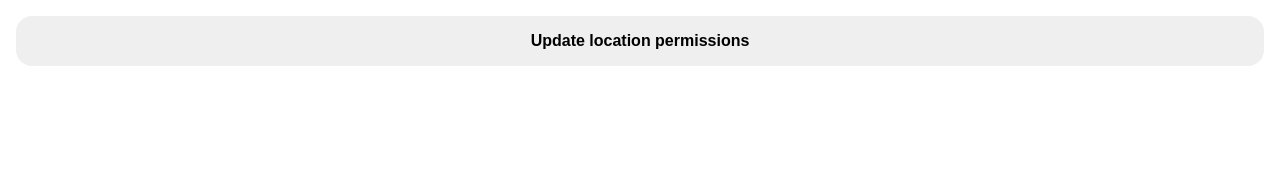
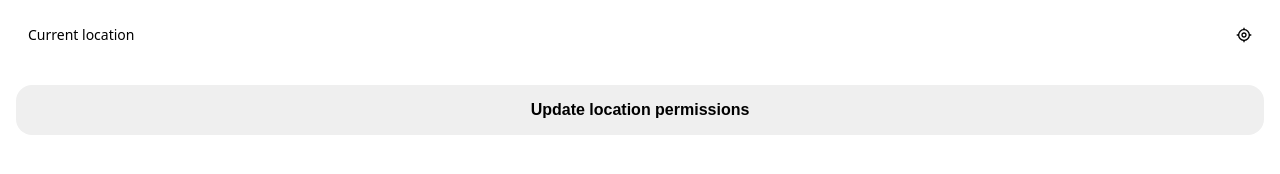
Before and after one commit to veyndan/weather, a website built with Vite: page index.html in a window 1280 px wide. Built offline with nearby package versions, Linux system fonts and the light colour scheme.

Commit message:
Add header for current location section

```diff
--- a/index.css
+++ b/index.css
@@ -1,5 +1,9 @@
 :root {
 	color-scheme: dark light;
+}
+
+html {
+	font-family: system-ui;
 }
 
 body {
@@ -12,7 +16,27 @@ button {
 
 body > main > section {
 	display: flex;
+	flex-direction: column;
+	gap: 16px;
 	padding: 16px;
+
+	& > header {
+		align-items: center;
+		display: flex;
+		justify-content: space-between;
+		padding-inline: 12px;
+
+		& > h1 {
+			font-size: .875rem;
+			font-weight: normal;
+			line-height: 1;
+		}
+
+		& > svg {
+			fill: currentColor;
+			width: 16px;
+		}
+	}
 
 	& > button {
 		background: accentColor;
--- a/index.html
+++ b/index.html
@@ -12,6 +12,13 @@
 	<body>
 		<main>
 			<section>
+				<header>
+					<h1>Current location</h1>
+					<svg xmlns="http://www.w3.org/2000/svg" viewBox="0 -960 960 960">
+						<path d="M440-42v-80q-125-14-214.5-103.5T122-440H42v-80h80q14-125 103.5-214.5T440-838v-80h80v80q125 14 214.5 103.5T838-520h80v80h-80q-14 125-103.5 214.5T520-122v80h-80Zm238-240q82-82 82-198t-82-198q-82-82-198-82t-198 82q-82 82-82 198t82 198q82 82 198 82t198-82Zm-311-85q-47-47-47-113t47-113q47-47 113-47t113 47q47 47 47 113t-47 113q-47 47-113 47t-113-47Zm169.5-56.5Q560-447 560-480t-23.5-56.5Q513-560 480-560t-56.5 23.5Q400-513 400-480t23.5 56.5Q447-400 480-400t56.5-23.5ZM480-480Z"/>
+					</svg>
+				</header>
+				<article></article>
 			</section>
 		</main>
 	</body>
--- a/index.js
+++ b/index.js
@@ -6,7 +6,7 @@ navigator.permissions
 		function setGeolocationElement() {
 			navigator.geolocation.getCurrentPosition(
 				async (position) => {
-					document.querySelector(`section`).innerText = `Getting temperature…`;
+					document.querySelector(`section > article`).textContent = `Getting temperature…`;
 					const url = new URL(`https://api.open-meteo.com/v1/forecast`);
 					url.searchParams.set(`latitude`, position.coords.latitude.toString());
 					url.searchParams.set(`longitude`, position.coords.longitude.toString());
@@ -14,7 +14,7 @@ navigator.permissions
 					const response = await fetch(url);
 					if (response.ok) {
 						const weatherData = await response.json();
-						document.querySelector(`section`).innerText = `${weatherData.current.temperature_2m}${weatherData.current_units.temperature_2m}`;
+						document.querySelector(`section > article`).textContent = `${weatherData.current.temperature_2m}${weatherData.current_units.temperature_2m}`;
 					} else {
 						// TODO
 					}
```
